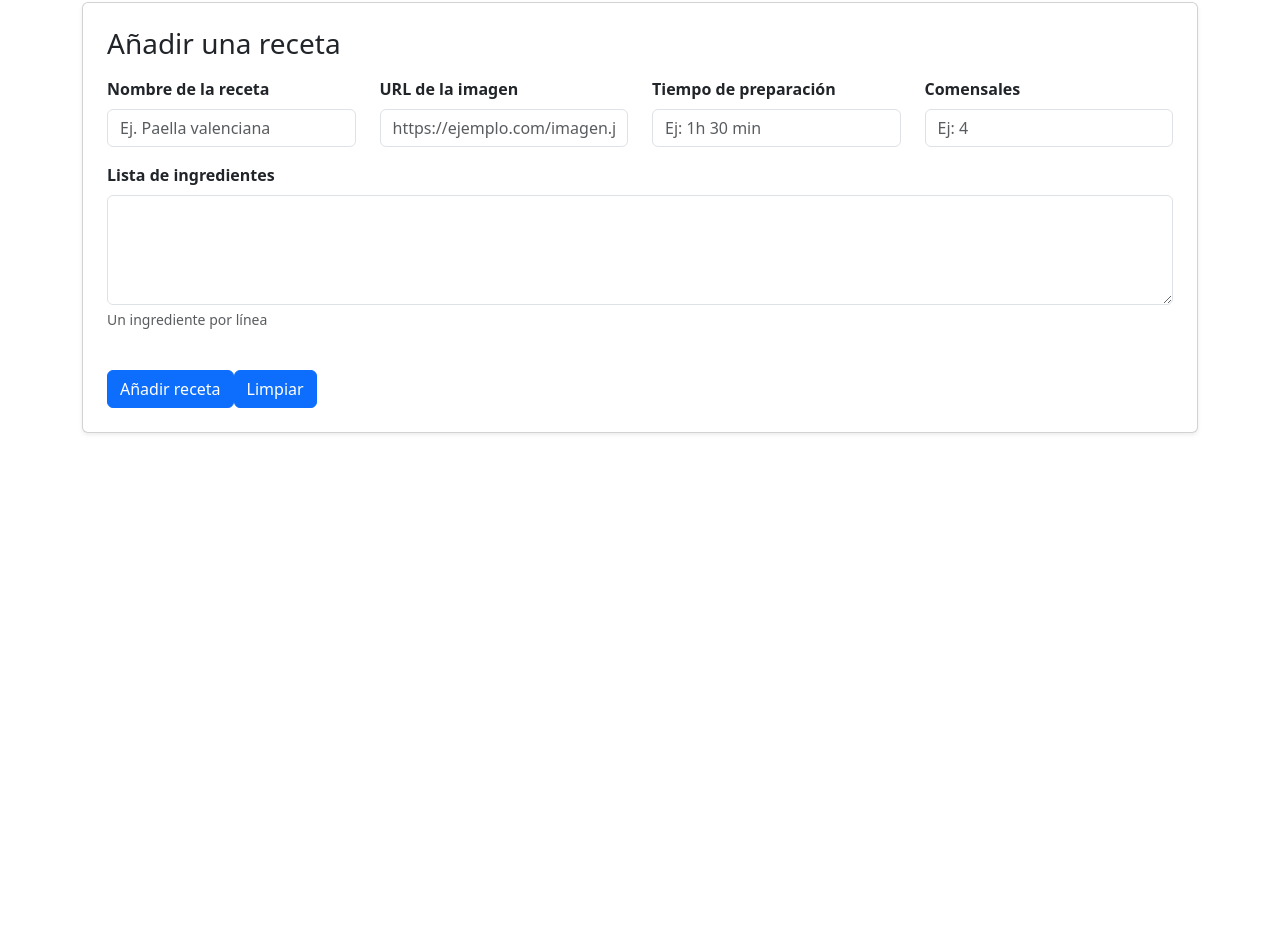
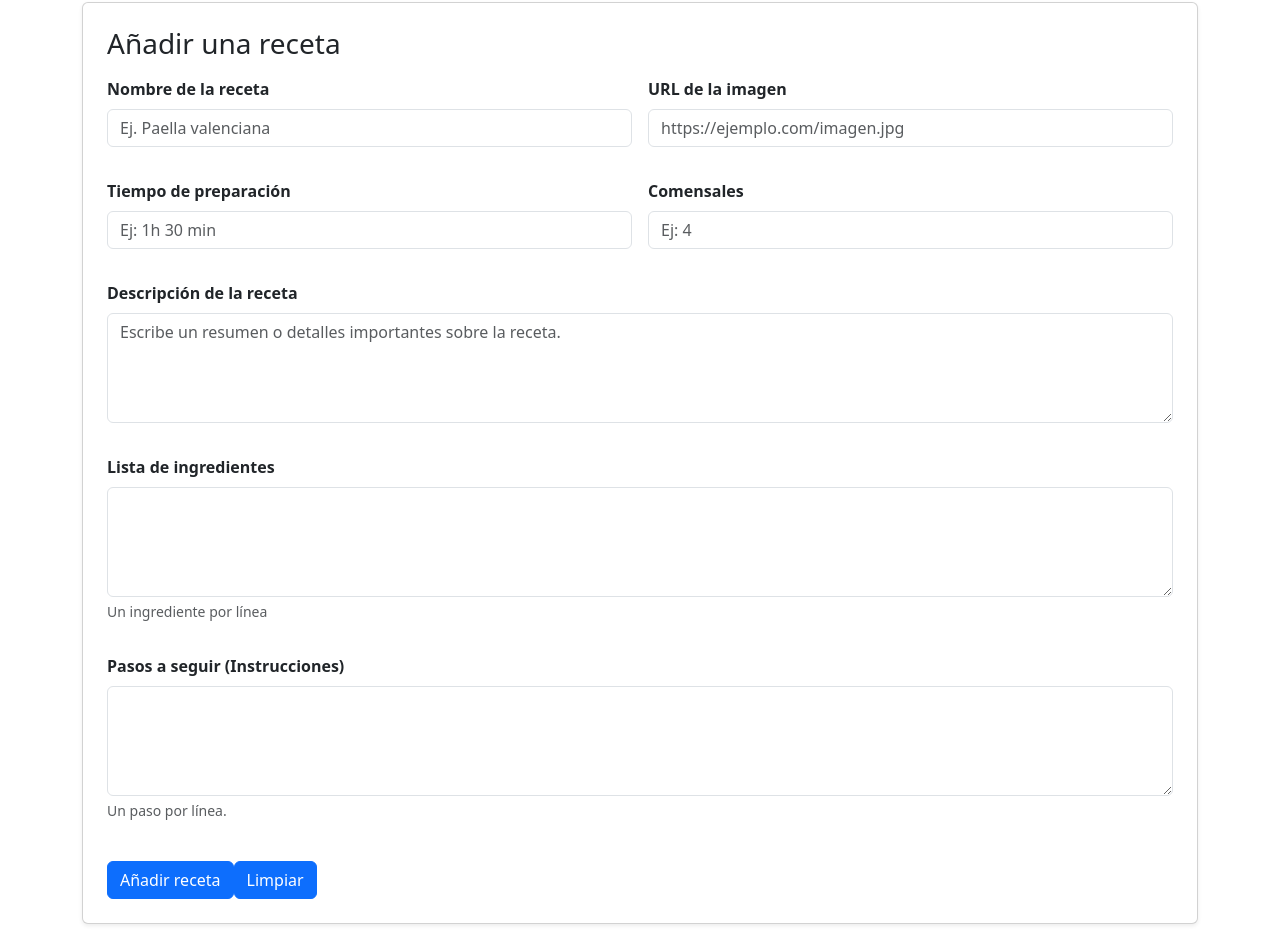
Before and after one commit to SrAlvarado/Proyecto-Recetas-Desarrollo-Interfaces-Angular, an Angular app: page / in a window 1280 px wide. Shown: the part 759-1711 px from the top of the page. Before the commit the page ends 1240 px from the top, so only its background shows below. Built offline with nearby package versions, Linux system fonts and the light colour scheme.

Commit message:
Añadir modal para ver mas informacion de cada receta

```diff
--- a/src/app/core/models/new-recipe-model.ts
+++ b/src/app/core/models/new-recipe-model.ts
@@ -4,4 +4,6 @@ export interface NewRecipe {
   listaIngredientes: string;
   tiempoPreparacion: string;
   comensales: number | null;
+  descripcion: string;
+  instrucciones: string;
 }
--- a/src/app/core/models/recipe-model.ts
+++ b/src/app/core/models/recipe-model.ts
@@ -4,6 +4,8 @@ export interface Recipe {
   imagenUrl: string;
   tiempoPreparacion: string;
   comensales: number;
-  ingredientesClave: string[]; // Ingredientes que se muestran en la tarjeta
+  ingredientesClave: string[];
   fechaPublicacion: string;
+  descripcion: string;
+  instrucciones: string[];
 }
--- a/src/app/core/molecules/molecula-campo-receta/molecula-campo-receta.html
+++ b/src/app/core/molecules/molecula-campo-receta/molecula-campo-receta.html
@@ -1,6 +1,4 @@
-<div class="row">
-
-  <div class="col-lg-3 col-md-6">
+<div class="row g-3"> <div class="col-md-6">
     <app-atomo-campo-formulario
       label="Nombre de la receta"
       placeholder="Ej. Paella valenciana"
@@ -9,7 +7,7 @@
     </app-atomo-campo-formulario>
   </div>
 
-  <div class="col-lg-3 col-md-6">
+  <div class="col-md-6">
     <app-atomo-campo-formulario
       label="URL de la imagen"
       placeholder="https://ejemplo.com/imagen.jpg"
@@ -18,7 +16,7 @@
     </app-atomo-campo-formulario>
   </div>
 
-  <div class="col-lg-3 col-md-6">
+  <div class="col-md-6">
     <app-atomo-campo-formulario
       label="Tiempo de preparación"
       placeholder="Ej: 1h 30 min"
@@ -27,12 +25,22 @@
     </app-atomo-campo-formulario>
   </div>
 
-  <div class="col-lg-3 col-md-6">
+  <div class="col-md-6">
     <app-atomo-campo-formulario
       label="Comensales"
       placeholder="Ej: 4"
       [valor]="receta().comensales?.toString() || ''"
       (valorChange)="onFieldChange('comensales', $event)">
+    </app-atomo-campo-formulario>
+  </div>
+
+  <div class="col-12">
+    <app-atomo-campo-formulario
+      label="Descripción de la receta"
+      placeholder="Escribe un resumen o detalles importantes sobre la receta."
+      tipo="textarea"
+      [valor]="receta().descripcion"
+      (valorChange)="onFieldChange('descripcion', $event)">
     </app-atomo-campo-formulario>
   </div>
 
@@ -45,4 +53,15 @@
       (valorChange)="onFieldChange('listaIngredientes', $event)">
     </app-atomo-campo-formulario>
   </div>
+
+  <div class="col-12">
+    <app-atomo-campo-formulario
+      label="Pasos a seguir (Instrucciones)"
+      ayuda="Un paso por línea."
+      tipo="textarea"
+      [valor]="receta().instrucciones"
+      (valorChange)="onFieldChange('instrucciones', $event)">
+    </app-atomo-campo-formulario>
+  </div>
+
 </div>
--- a/src/app/core/molecules/molecula-campo-receta/molecula-campo-receta.ts
+++ b/src/app/core/molecules/molecula-campo-receta/molecula-campo-receta.ts
@@ -15,12 +15,10 @@ export class MoleculaCampoReceta {
 
   onFieldChange(campo: keyof NewRecipe, valor: string | number) {
     let valorFinal: string | number | null = valor;
-
     if (campo === 'comensales') {
         const num = Number(valor);
         valorFinal = isNaN(num) || num <= 0 ? null : num;
     }
-
     const nuevoModelo: NewRecipe = {
       ...this.receta(),
       [campo]: valorFinal,
--- a/src/app/core/organisms/organismo-formulario-receta/organismo-formulario-receta.ts
+++ b/src/app/core/organisms/organismo-formulario-receta/organismo-formulario-receta.ts
@@ -7,7 +7,16 @@ import { AtomoTituloSeccion } from '../../atoms/atomo-titulo-seccion/atomo-titul
 import { AtomoContenedorFormulario } from '../../atoms/atomo-contenedor-formulario/atomo-contenedor-formulario';
 import { AtomoTituloFormulario } from '../../atoms/atomo-titulo-formulario/atomo-titulo-formulario';
 
-const INITIAL_RECIPE: NewRecipe = { nombre: '', urlImagen: '', listaIngredientes: '', tiempoPreparacion: '', comensales: null };
+const INITIAL_RECIPE: NewRecipe = {
+    nombre: '',
+    urlImagen: '',
+    listaIngredientes: '',
+    tiempoPreparacion: '',
+    comensales: null,
+    descripcion: '',
+    instrucciones: ''
+};
+
 @Component({
   selector: 'app-organismo-formulario-receta',
   imports: [AtomoContenedorFormulario, AtomoTituloFormulario, MoleculaCampoReceta, AtomoBoton],
@@ -16,7 +25,6 @@ const INITIAL_RECIPE: NewRecipe = { nombre: '', urlImagen: '', listaIngredientes
 })
 export class OrganismoFormularioReceta {
   recipeModel = signal<NewRecipe>(INITIAL_RECIPE);
-
   anadirReceta = output<NewRecipe>();
 
   onLimpiar() {
--- /dev/null
+++ b/src/app/core/organisms/organismo-modal-receta/organismo-modal-receta.html
@@ -0,0 +1,51 @@
+@if (receta()) {
+<div class="modal fade show d-block" tabindex="-1" aria-modal="true" role="dialog">
+  <div class="modal-dialog modal-xl modal-dialog-centered modal-dialog-scrollable">
+    <div class="modal-content">
+
+      <div class="modal-header bg-primary text-white">
+        <h5 class="modal-title">{{ receta()!.nombre }}</h5>
+        <button type="button" class="btn-close btn-close-white" (click)="onCerrar()"></button>
+      </div>
+
+      <div class="modal-body">
+
+        <div class="row mb-4">
+          <div class="col-md-5">
+            <img [src]="receta()!.imagenUrl" [alt]="receta()!.nombre" class="img-fluid rounded shadow-sm">
+          </div>
+          <div class="col-md-7 mt-3 mt-md-0">
+            <h4 class="text-primary mb-3">Detalles y Preparación</h4>
+
+            <div class="d-flex mb-3">
+              <app-atomo-medida-tiempo etiqueta="Tiempo" [valor]="receta()!.tiempoPreparacion"></app-atomo-medida-tiempo>
+              <app-atomo-medida-tiempo etiqueta="Comensales" [valor]="receta()!.comensales"></app-atomo-medida-tiempo>
+            </div>
+
+            <p class="lead">{{ receta()!.descripcion }}</p>
+          </div>
+        </div>
+
+        <hr>
+        <h4 class="text-primary mt-4 mb-3">Instrucciones Paso a Paso</h4>
+
+        <ol class="list-group list-group-numbered">
+          @for (paso of receta()!.instrucciones; track $index) {
+            <li class="list-group-item d-flex justify-content-between align-items-start">
+              <div class="ms-2 me-auto">{{ paso }}</div>
+            </li>
+          }
+        </ol>
+
+      </div>
+
+      <div class="modal-footer">
+        <button type="button" class="btn btn-secondary" (click)="onCerrar()">Cerrar</button>
+      </div>
+
+    </div>
+  </div>
+</div>
+
+<div class="modal-backdrop fade show"></div>
+}
--- /dev/null
+++ b/src/app/core/organisms/organismo-modal-receta/organismo-modal-receta.ts
@@ -0,0 +1,20 @@
+import { Component, input, output, signal } from '@angular/core';
+import { Recipe } from '../../models/recipe-model';
+import { AtomoMedidaTiempo } from '../../atoms/atomo-medida-tiempo/atomo-medida-tiempo';
+
+@Component({
+  selector: 'app-organismo-modal-receta',
+  standalone: true,
+  imports: [AtomoMedidaTiempo],
+  templateUrl: './organismo-modal-receta.html',
+  styleUrl: './organismo-modal-receta.scss',
+})
+export class OrganismoModalReceta {
+  receta = input<Recipe | null>(null);
+
+  cerrarModal = output<void>();
+
+  onCerrar() {
+    this.cerrarModal.emit();
+  }
+}
--- a/src/app/pages/pagina-inicio/pagina-inicio.html
+++ b/src/app/pages/pagina-inicio/pagina-inicio.html
@@ -18,5 +18,8 @@
   <app-organismo-formulario-receta
     (anadirReceta)="onNuevaReceta($event)">
   </app-organismo-formulario-receta>
-
+  <app-organismo-modal-receta
+      [receta]="recetaSeleccionada()"
+      (cerrarModal)="onCerrarModal()">
+    </app-organismo-modal-receta>
 </main>
--- a/src/app/pages/pagina-inicio/pagina-inicio.ts
+++ b/src/app/pages/pagina-inicio/pagina-inicio.ts
@@ -7,28 +7,82 @@ import { NewRecipe } from '../../core/models/new-recipe-model';
 import { OrganismoFormularioReceta } from "../../core/organisms/organismo-formulario-receta/organismo-formulario-receta";
 import { OrganismoRecetasDestacadas } from "../../core/organisms/organismo-recetas-destacadas/organismo-recetas-destacadas";
 import { OrganismoCabecera } from "../../core/organisms/organismo-cabecera/organismo-cabecera";
+import { OrganismoModalReceta } from '../../core/organisms/organismo-modal-receta/organismo-modal-receta';
 
 
-
-// --- MOCK DATA MOVILIZADO ---
 const INITIAL_RECIPES: Recipe[] = [
-  { id: 1, nombre: 'Paella Valenciana', imagenUrl: '/receta1.jpg', tiempoPreparacion: '1h 40 min', comensales: 8, ingredientesClave: ['Arroz', 'Pollo', 'Verduras'], fechaPublicacion: 'hace 2 días' },
-  { id: 2, nombre: 'Pizza', imagenUrl: '/receta2.jpg', tiempoPreparacion: '15 min', comensales: 2, ingredientesClave: ['Masa', 'Champiñones', 'Queso'], fechaPublicacion: 'hace 1 semana' },
-  { id: 3, nombre: 'Lentejas', imagenUrl: '/receta3.jpg', tiempoPreparacion: '60 min', comensales: 6, ingredientesClave: ['Lentejas', 'Zanahoria', 'Puerro'], fechaPublicacion: 'hace 3 días' },
-  { id: 4, nombre: 'Tarta de Manzana', imagenUrl: '/receta4.jpg', tiempoPreparacion: '50 min', comensales: 8, ingredientesClave: ['Manzanas', 'Harina', 'Azúcar'], fechaPublicacion: 'hace 4 días' },
+  {
+    id: 1,
+    nombre: 'Paella Valenciana',
+    imagenUrl: '/receta1.jpg',
+    tiempoPreparacion: '1h 40 min',
+    comensales: 8,
+    ingredientesClave: ['Arroz', 'Pollo', 'Verduras'],
+    fechaPublicacion: 'hace 2 días',
+    descripcion: 'Una deliciosa y auténtica paella valenciana con todos los sabores del campo.',
+    instrucciones: [
+        'Sofríe el pollo y las verduras en aceite.',
+        'Añade el arroz y el caldo, cocinando a fuego alto.',
+        'Deja reposar 5 minutos antes de servir.'
+    ]
+  },
+  {
+    id: 2,
+    nombre: 'Pizza',
+    imagenUrl: '/receta2.jpg',
+    tiempoPreparacion: '15 min',
+    comensales: 2,
+    ingredientesClave: ['Masa', 'Champiñones', 'Queso'],
+    fechaPublicacion: 'hace 1 semana',
+    descripcion: 'Pizza casera rápida con champiñones y una base crujiente.',
+    instrucciones: [
+        'Extiende la masa y añade la salsa de tomate.',
+        'Cubre con champiñones y queso mozzarella.',
+        'Hornea a 200°C por 10 minutos.'
+    ]
+  },
+  {
+    id: 3,
+    nombre: 'Lentejas',
+    imagenUrl: '/receta3.jpg',
+    tiempoPreparacion: '60 min',
+    comensales: 6,
+    ingredientesClave: ['Lentejas', 'Zanahoria', 'Puerro'],
+    fechaPublicacion: 'hace 3 días',
+    descripcion: 'Potaje tradicional de lentejas, nutritivo y reconfortante.',
+    instrucciones: [
+        'Remoja las lentejas durante 2 horas.',
+        'Cocer con verduras y especias hasta que estén blandas.'
+    ]
+  },
+  {
+    id: 4,
+    nombre: 'Tarta de Manzana',
+    imagenUrl: '/receta4.jpg',
+    tiempoPreparacion: '50 min',
+    comensales: 8,
+    ingredientesClave: ['Manzanas', 'Harina', 'Azúcar'],
+    fechaPublicacion: 'hace 4 días',
+    descripcion: 'Una tarta clásica de manzana, dulce y fácil de hacer.',
+    instrucciones: [
+        'Prepara la masa base.',
+        'Distribuye las manzanas en rodajas y espolvorea canela.',
+        'Hornea a fuego medio hasta que dore.'
+    ]
+  },
 ];
-
 @Component({
   standalone: true,
-  imports: [FormsModule, OrganismoFormularioReceta, OrganismoRecetasDestacadas, OrganismoCabecera],
+  imports: [FormsModule, OrganismoFormularioReceta, OrganismoRecetasDestacadas, OrganismoCabecera, OrganismoModalReceta],
   templateUrl: './pagina-inicio.html',
   styleUrl: './pagina-inicio.scss',
 })
 export class PaginaInicioComponent {
 
   private router = inject(Router);
-  // Estado que guarda TODAS las recetas
   private todasLasRecetas = signal<Recipe[]>(INITIAL_RECIPES);
+
+  recetaSeleccionada = signal<Recipe | null>(null);
 
   recetasMostradas = signal<Recipe[]>(INITIAL_RECIPES);
 
@@ -44,6 +98,9 @@ export class PaginaInicioComponent {
   constructor() { }
 
   onNuevaReceta(nuevaRecetaData: NewRecipe) {
+    const ingredientesArray = nuevaRecetaData.listaIngredientes.split('\n').filter(i => i.trim() !== '');
+    const instruccionesArray = nuevaRecetaData.instrucciones.split('\n').filter(i => i.trim() !== '');
+
     const nuevaReceta: Recipe = {
       id: this.nextId++,
       nombre: nuevaRecetaData.nombre,
@@ -52,7 +109,10 @@ export class PaginaInicioComponent {
       comensales: nuevaRecetaData.comensales || 0,
       ingredientesClave: nuevaRecetaData.listaIngredientes.split('\n').filter(i => i.trim() !== ''),
       fechaPublicacion: 'hace unos segundos',
+      descripcion: nuevaRecetaData.descripcion || 'Sin descripción detallada.',
+      instrucciones: instruccionesArray
     };
+
 
     this.todasLasRecetas.update(currentRecetas => [nuevaReceta, ...currentRecetas]);
 
@@ -86,7 +146,14 @@ export class PaginaInicioComponent {
   }
 
   onNavegarDetalle(recetaId: number) {
-    this.router.navigate(['/recetas', recetaId]);
+    const receta = this.todasLasRecetas().find(r => r.id === recetaId);
+
+    if (receta) {
+        this.recetaSeleccionada.set(receta);
+    }
+  }
+  onCerrarModal() {
+    this.recetaSeleccionada.set(null);
   }
   onBorrarReceta(recetaId: number) {
       this.todasLasRecetas.update(currentRecetas =>
```
Also changed, not shown: src/app/core/organisms/organismo-modal-receta/organismo-modal-receta.scss (added), 1 other file (tests, documents, lock files or other folders).
